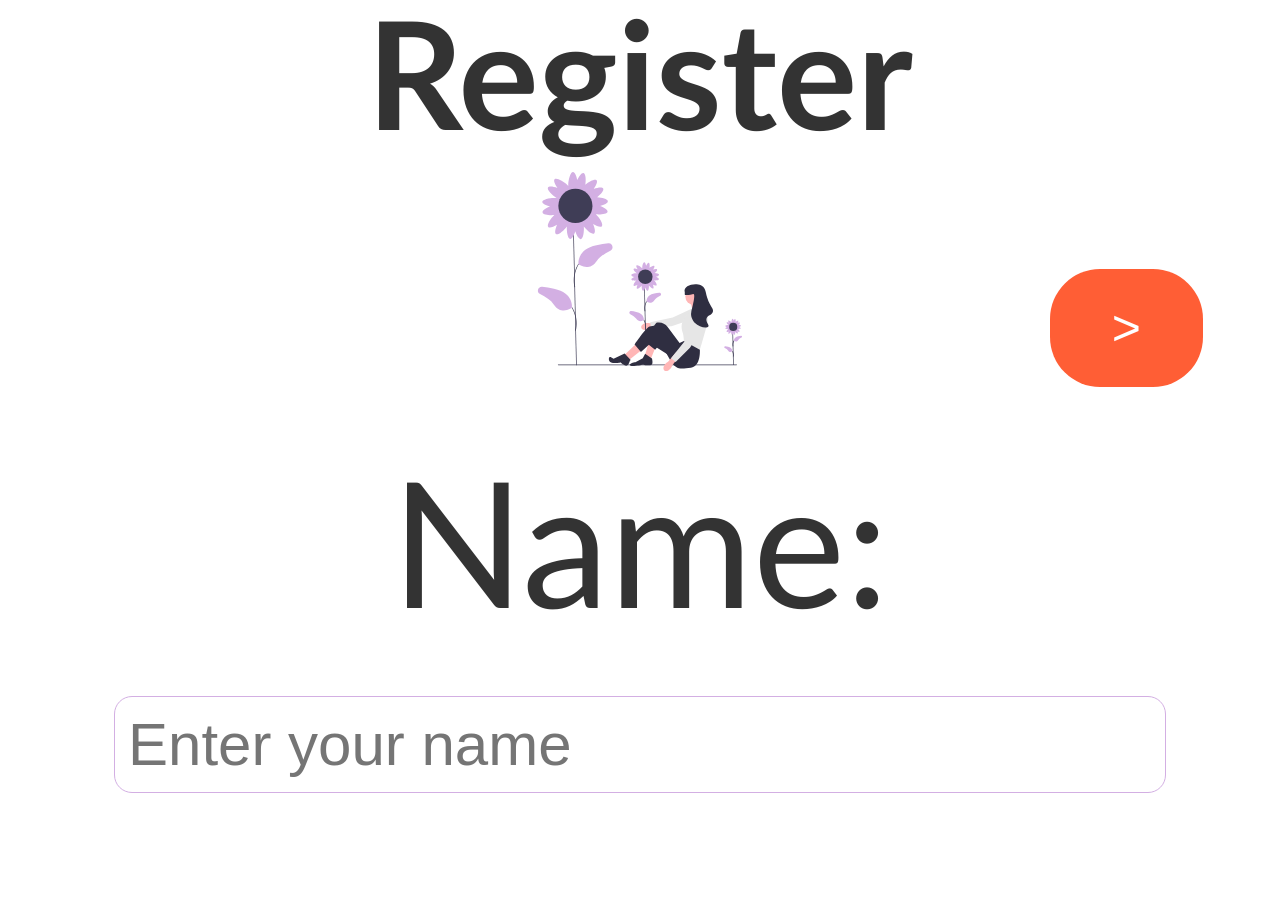
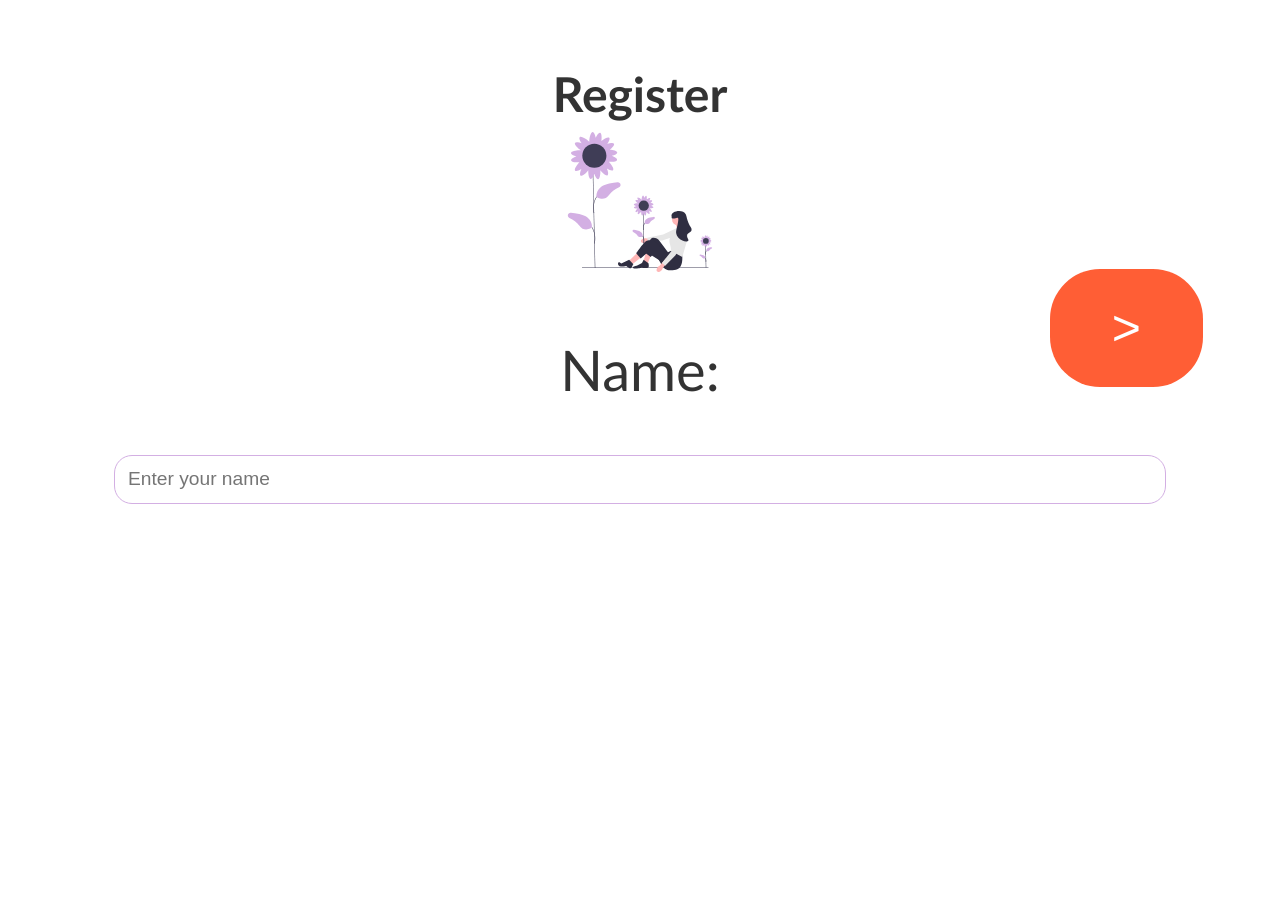
Before and after one commit to fjcorreiaa/AlohaCareApp, a Flask app: page / in a window 1280 px wide. Shown: the top 901 px of the page. After the commit the page ends 504 px from the top, so only its background shows below. Run offline with Flask 3, Linux system fonts and the light colour scheme.

Commit message:
Update styles.css

```diff
--- a/static/styles.css
+++ b/static/styles.css
@@ -5,7 +5,7 @@ body {
     padding: 0;
     font-family: 'Gill Sans', 'Gill Sans MT', Calibri, 'Trebuchet MS', sans-serif;
     overflow: hidden;
-    font-size: 50px;
+    font-size: 16px;
 }
 
 .container {
```
